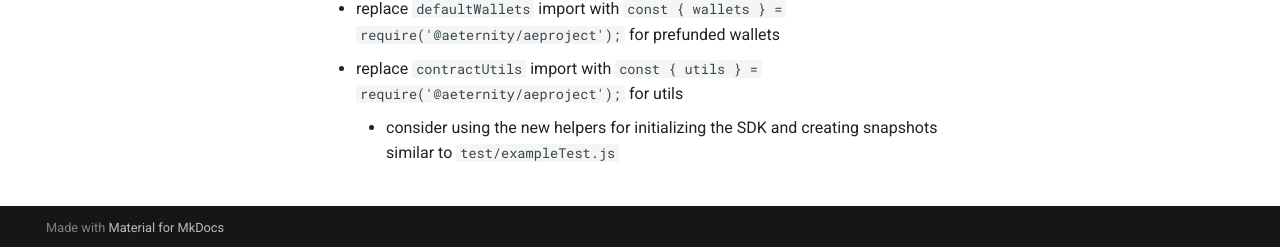
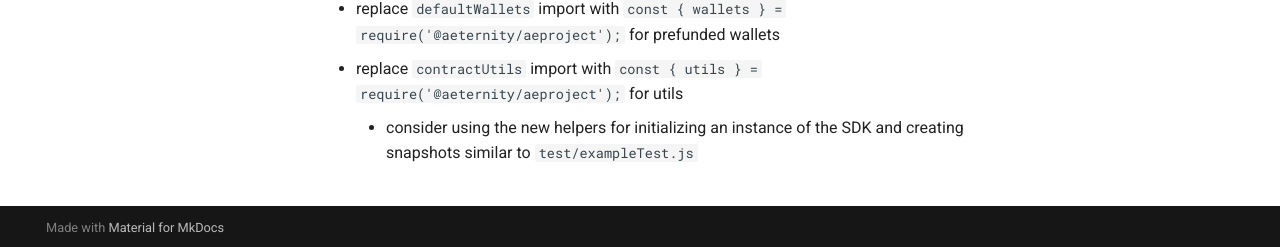
Before and after one commit to aeternity/aeproject, an MkDocs documentation site: the page built from docs/migration-from-3.x.x-to-4.x.x.md, in a window 1280 px wide and 900 px high, scrolled down 1565 px. Shown: the part 650-897 px from the top of the window. Built offline with MkDocs 1.6.1 and Material for MkDocs 9.7.7, drawn with Linux system fonts in a browser that asks for light colours; comment, search, counter and statistics services are not loaded; the version menu is left out.

Commit message:
docs: clarify about instance of SDK

```diff
--- a/docs/migration-from-3.x.x-to-4.x.x.md
+++ b/docs/migration-from-3.x.x-to-4.x.x.md
@@ -63,4 +63,4 @@ const { networks, utils, wallets } = require('@aeternity/aeproject');
         - local testing network is now `devmode` instead of `local`
     - replace `defaultWallets` import with `const { wallets } = require('@aeternity/aeproject');` for prefunded wallets
     - replace `contractUtils` import with `const { utils } = require('@aeternity/aeproject');` for utils
-        - consider using the new helpers for initializing the SDK and creating snapshots similar to `test/exampleTest.js`
+        - consider using the new helpers for initializing an instance of the SDK and creating snapshots similar to `test/exampleTest.js`
```
